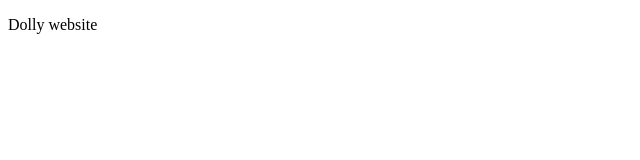
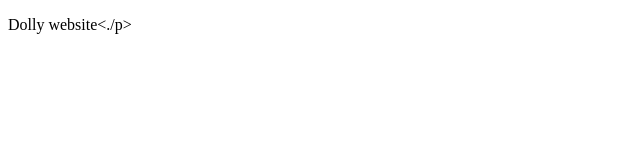
Before and after one commit to conedo/git-lesson, a plain HTML site: page index.html in a window 1280 px wide. Shown: the full height of the page, 0-640 px from the left. Drawn offline with Linux system fonts and the light colour scheme.

Commit message:
added full stop

```diff
--- a/index.html
+++ b/index.html
@@ -6,6 +6,6 @@
     <title>my website</title>
 </head>
 <body>
-    <p>Dolly website</p>
+    <p>Dolly website<./p>
 </body>
 </html>
```
